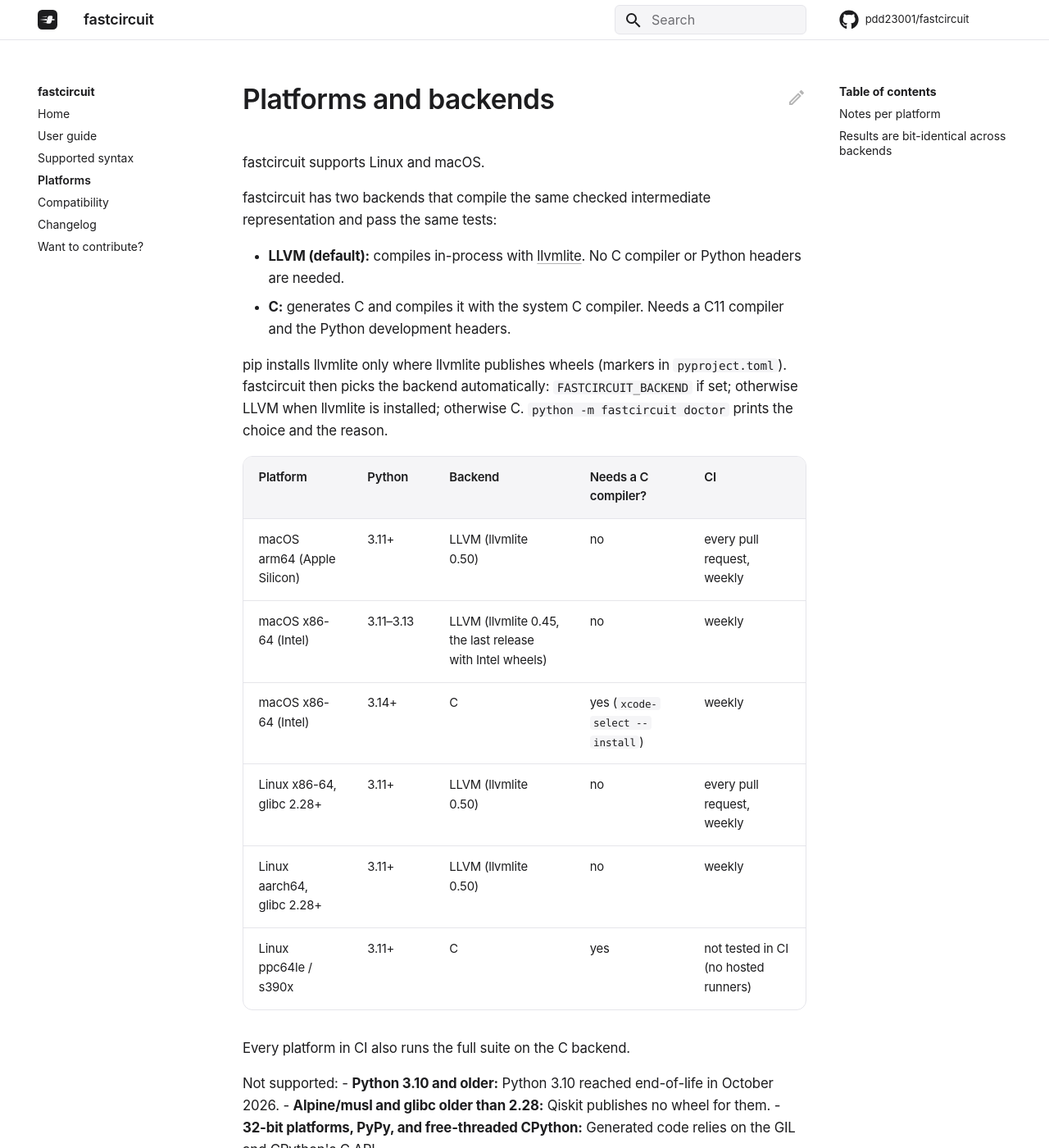
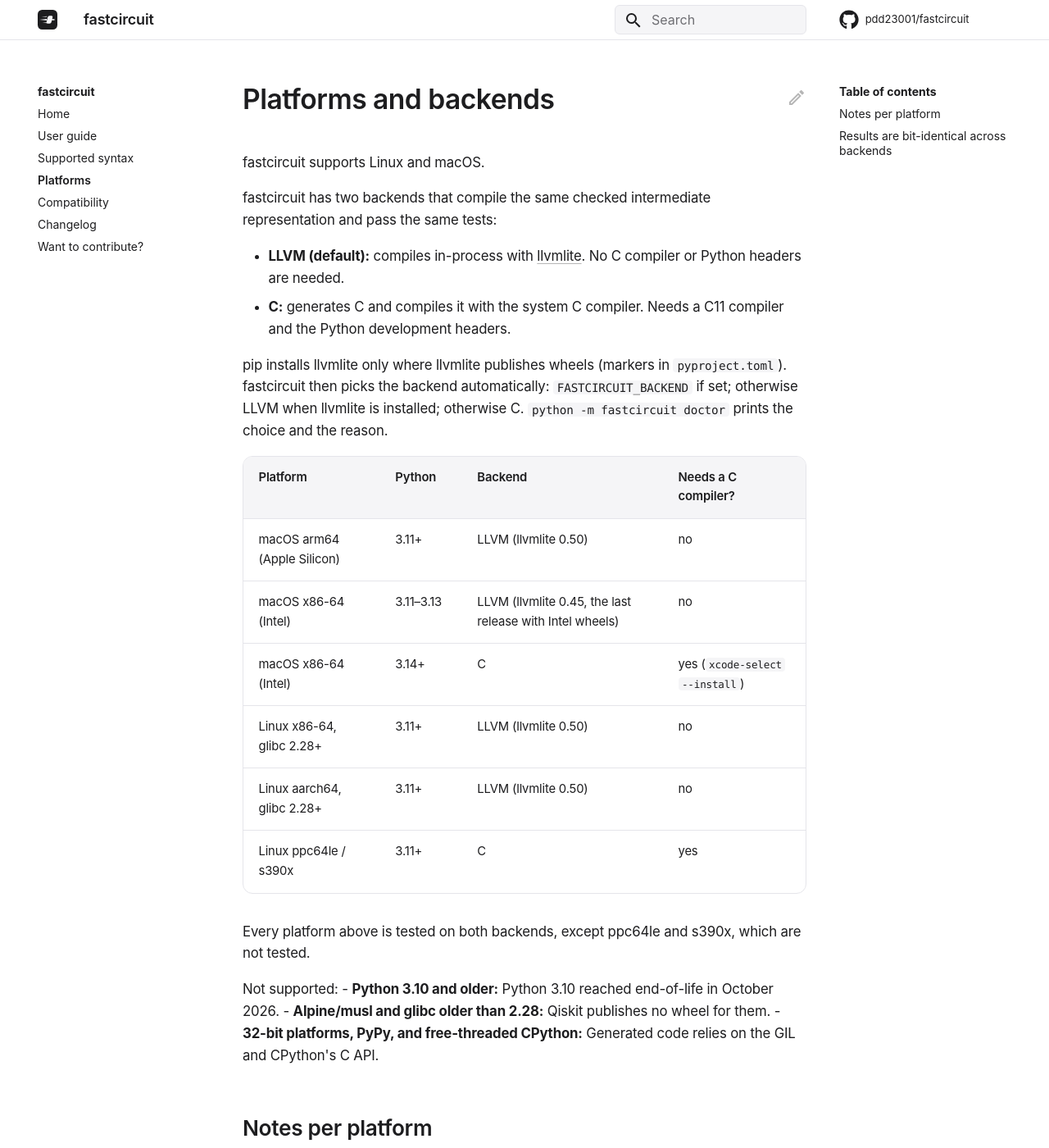
Before and after one commit to pdd23001/fastcircuit, an MkDocs documentation site: the page built from docs/platforms.md, in a window 1280 px wide and 1400 px high. Shown: the whole window at 82% size. Built offline with MkDocs 1.6.1 and Material for MkDocs 9.7.7, drawn with Linux system fonts in a browser that asks for light colours; comment, search, counter and statistics services are not loaded.

Commit message:
docs: platforms table drops the CI schedule column, keeps which platforms are untested

```diff
--- a/docs/platforms.md
+++ b/docs/platforms.md
@@ -15,16 +15,17 @@ pip installs llvmlite only where llvmlite publishes wheels (markers in
 `FASTCIRCUIT_BACKEND` if set; otherwise LLVM when llvmlite is installed; otherwise C.
 `python -m fastcircuit doctor` prints the choice and the reason.
 
-| Platform | Python | Backend | Needs a C compiler? | CI |
-|---|---|---|---|---|
-| macOS arm64 (Apple Silicon) | 3.11+ | LLVM (llvmlite 0.50) | no | every pull request, weekly |
-| macOS x86-64 (Intel) | 3.11–3.13 | LLVM (llvmlite 0.45, the last release with Intel wheels) | no | weekly |
-| macOS x86-64 (Intel) | 3.14+ | C | yes (`xcode-select --install`) | weekly |
-| Linux x86-64, glibc 2.28+ | 3.11+ | LLVM (llvmlite 0.50) | no | every pull request, weekly |
-| Linux aarch64, glibc 2.28+ | 3.11+ | LLVM (llvmlite 0.50) | no | weekly |
-| Linux ppc64le / s390x | 3.11+ | C | yes | not tested in CI (no hosted runners) |
+| Platform | Python | Backend | Needs a C compiler? |
+|---|---|---|---|
+| macOS arm64 (Apple Silicon) | 3.11+ | LLVM (llvmlite 0.50) | no |
+| macOS x86-64 (Intel) | 3.11–3.13 | LLVM (llvmlite 0.45, the last release with Intel wheels) | no |
+| macOS x86-64 (Intel) | 3.14+ | C | yes (`xcode-select --install`) |
+| Linux x86-64, glibc 2.28+ | 3.11+ | LLVM (llvmlite 0.50) | no |
+| Linux aarch64, glibc 2.28+ | 3.11+ | LLVM (llvmlite 0.50) | no |
+| Linux ppc64le / s390x | 3.11+ | C | yes |
 
-Every platform in CI also runs the full suite on the C backend.
+Every platform above is tested on both backends, except ppc64le and s390x, which
+are not tested.
 
 Not supported:
 - **Python 3.10 and older:** Python 3.10 reached end-of-life in October 2026.
```
